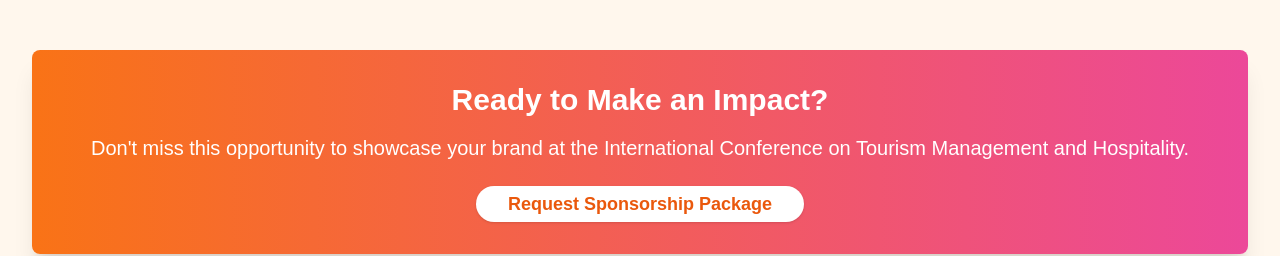
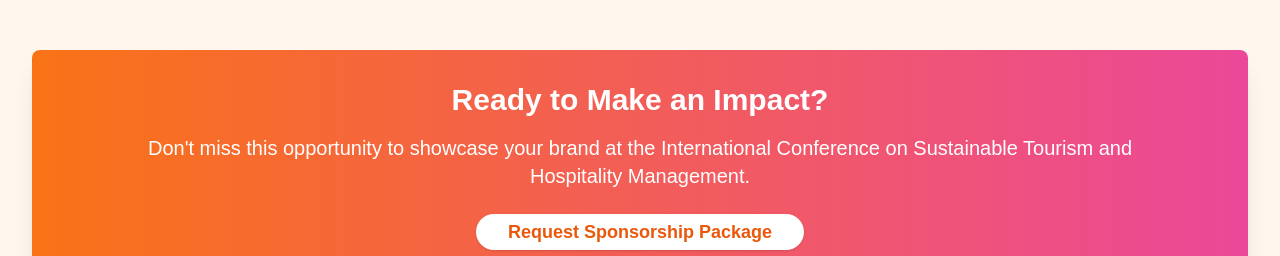
Before and after one commit to ZepResearch/icsthm, a Next.js app: page /sponsorship in a window 1280 px wide. Shown: the part 1920-2176 px from the top of the page. Built offline with nearby package versions, Linux system fonts and the light colour scheme; no server answers.

Commit message:
name fix

```diff
--- a/src/app/(pages)/sponsorship/page.js
+++ b/src/app/(pages)/sponsorship/page.js
@@ -173,7 +173,7 @@ export default function SponsorshipContact() {
         <div className="bg-gradient-to-r from-orange-500 to-pink-500 rounded-lg shadow-xl p-8 text-center">
           <h3 className="text-3xl font-bold text-white mb-4">Ready to Make an Impact?</h3>
           <p className="text-xl text-white mb-6">
-            Don&apos;t miss this opportunity to showcase your brand at the International Conference on Tourism Management and Hospitality.
+            Don&apos;t miss this opportunity to showcase your brand at the International Conference on Sustainable Tourism and Hospitality Management.
           </p>
           <Button className="bg-white text-orange-600 hover:bg-orange-100 text-lg px-8 py-3 rounded-full font-semibold transition-colors duration-300">
         <Link href={'/contact'}>  Request Sponsorship Package</Link>
```
